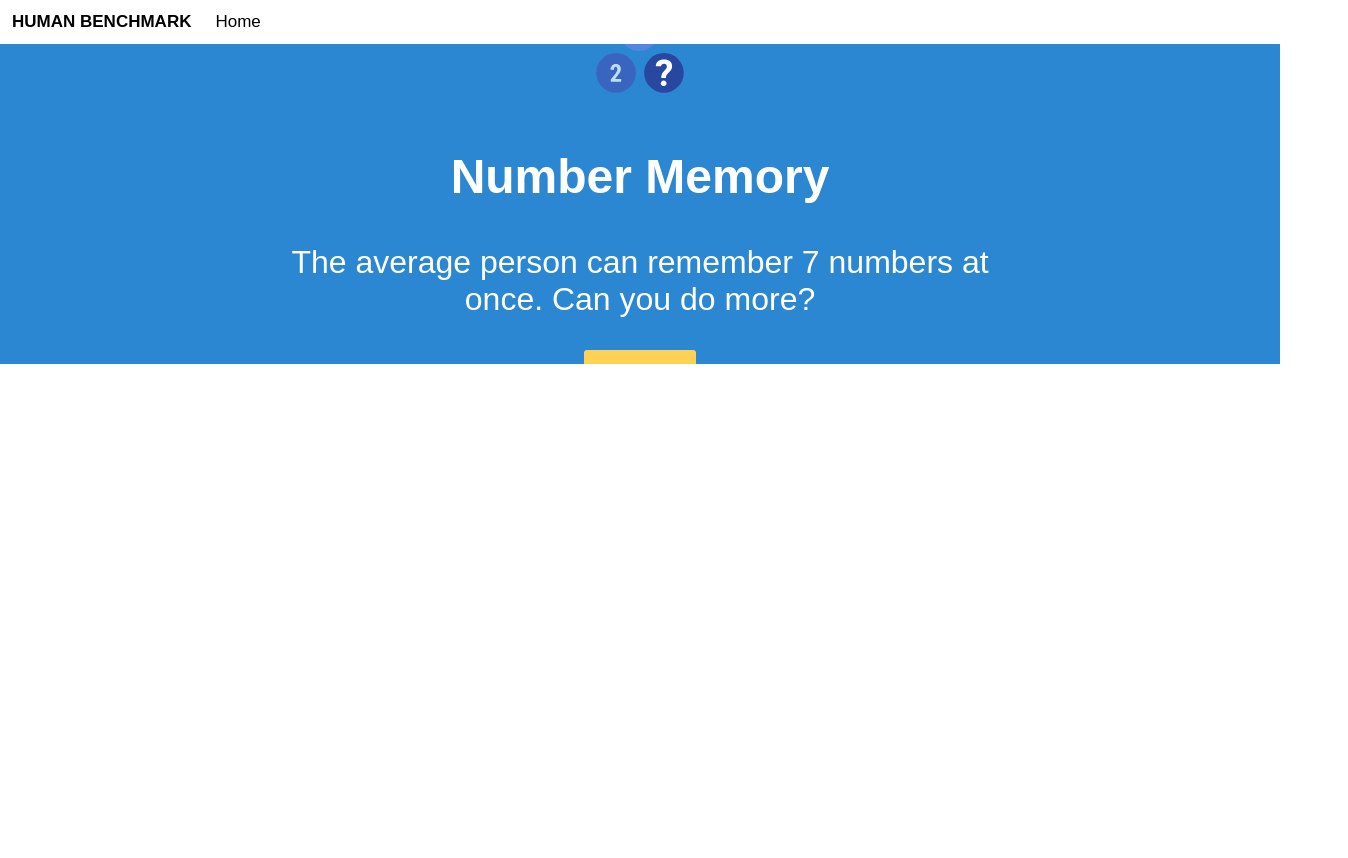
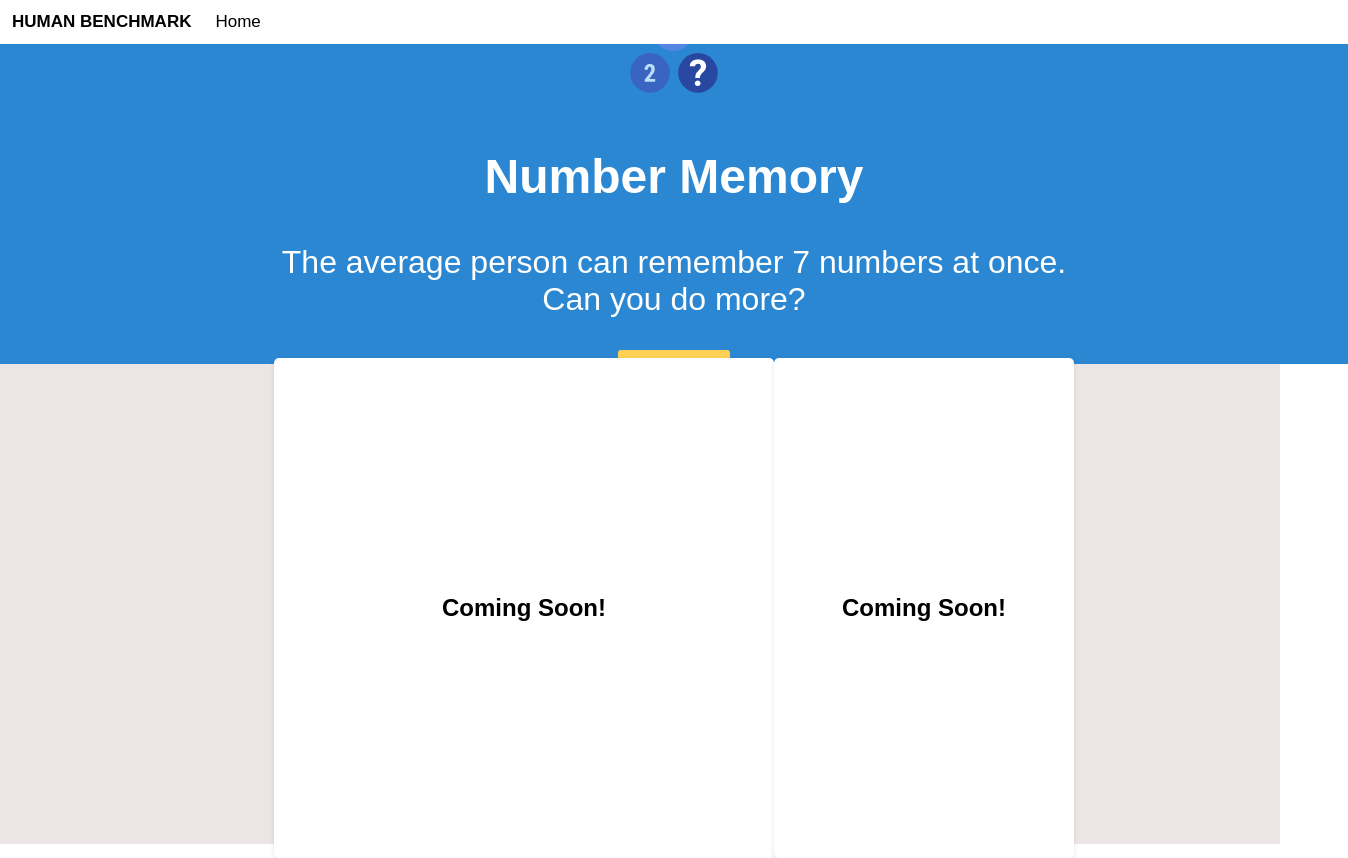
Before and after one commit to Tocampo627/Number-Memory-Clone, a React (Vite) app: page /tests/number-memory in a window 1280 px wide. Shown: the whole page, 1348 px wide, since content can reach past the window. Built offline with nearby package versions, Linux system fonts and the light colour scheme.

Commit message:
- Added Info Section Tiles

```diff
--- a/src/pages/Game/index.css
+++ b/src/pages/Game/index.css
@@ -1,3 +1,15 @@
+.container {
+  text-align: center;
+  background-color: #ebe5e5;
+  font-size: 2em;
+  /* BEGIN LAYOUT */
+  height: 100%;
+  display: grid;
+  grid:
+    [row1-start] 'game game' 40% [row1-end]
+    [row2-start] 'info info' 60% [row2-end]
+    / auto auto;
+}
 .game {
   grid-area: game;
   background: rgb(43, 135, 209);
@@ -32,15 +44,70 @@
 .start-button:hover {
   background-color: white;
 }
-.container {
+/* info container */
+.info {
+  display: flex;
+  padding: 67px;
+  margin: 177px;
+  flex-direction: row;
+  align-content: center;
+  align-items: stretch;
+}
+/* tile holder  */
+.tile-holder {
+  margin: 0px auto;
+  display: flex;
+  flex-wrap: wrap;
+  flex-direction: row;
+  align-content: center;
+  justify-content: space-around;
+}
+/* larger tile  */
+.info-tile {
+  position: relative;
+  height: 500px;
+  width: 500px;
+  display: grid;
+  place-items: center;
   text-align: center;
-  color: white;
-  font-size: 2em;
-  /* BEGIN LAYOUT */
-  height: 100%;
+  border-radius: 5px;
+  display: flex;
+  padding: 30px;
+  box-shadow: rgb(0 0 0 / 10%) 0px 2px 5px;
+  transition: 0.3s;
+  flex-direction: column;
+  justify-content: center;
+  background-color: white;
+}
+
+.info-tile p {
+  margin: 16px 0;
+}
+
+.info-tile .info-title {
+  font-size: 24px;
+  font-weight: 600;
+  color: black;
+}
+/* Smaller tile */
+.other-info-tile {
+  position: relative;
+  height: 500px;
+  width: 300px;
   display: grid;
-  grid:
-    [row1-start] 'game game' 40% [row1-end]
-    [row2-start] 'info info' 60% [row2-end]
-    / auto auto;
+  place-items: center;
+  text-align: center;
+  border-radius: 5px;
+  display: flex;
+  padding: 30px;
+  box-shadow: rgb(0 0 0 / 10%) 0px 2px 5px;
+  transition: 0.3s;
+  flex-direction: column;
+  justify-content: center;
+  background-color: white;
 }
+.other-info-tile .other-info-title {
+  font-size: 24px;
+  font-weight: 600;
+  color: black;
+}
--- a/src/pages/Game/index.jsx
+++ b/src/pages/Game/index.jsx
@@ -22,7 +22,17 @@
           <button className="start-button">Start</button>
         </div>
       </section>
-      <section className="info"></section>
+      <section className="info" style={{ width: '994px' }}>
+        <div className="add"></div>
+        <div className="tile-holder">
+          <div className="info-tile">
+            <p className="info-title"> Coming Soon! </p>
+          </div>
+          <div className="other-info-tile">
+            <p className="other-info-title"> Coming Soon! </p>
+          </div>
+        </div>
+      </section>
     </div>
   );
 };
```
